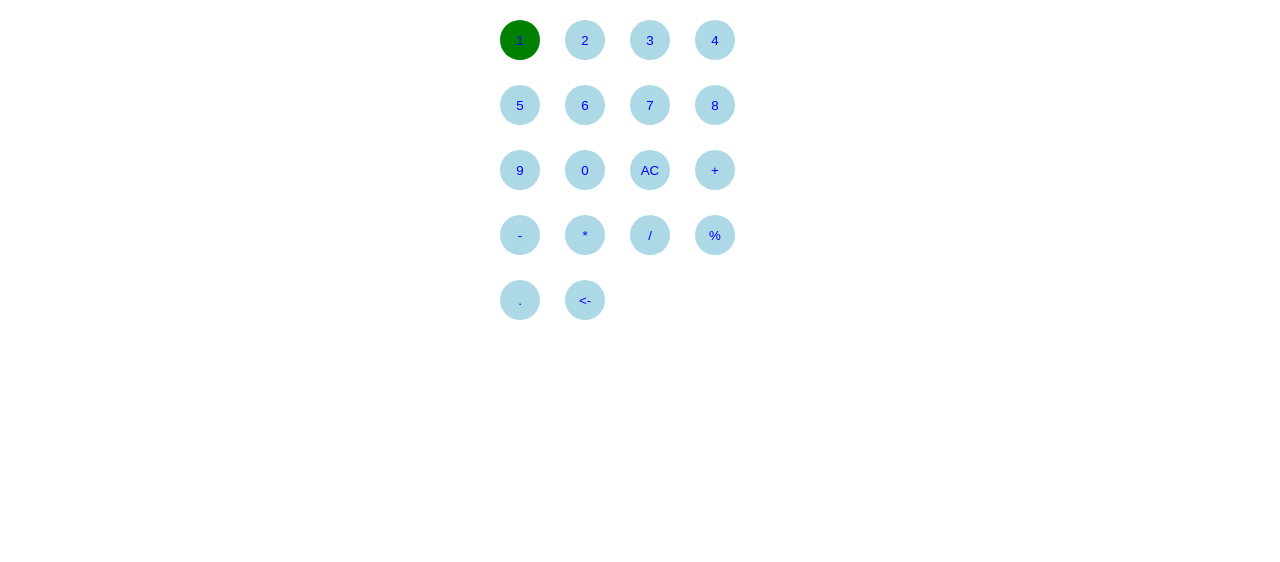
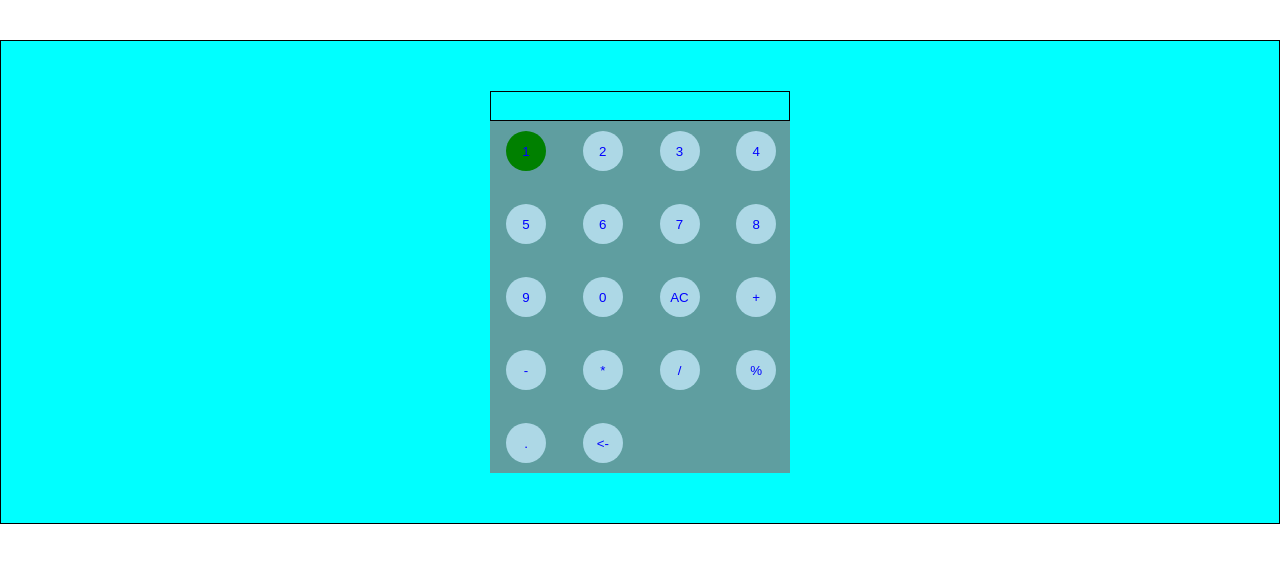
Before and after one commit to viniciusgasparino/calculadora, a Next.js app: page / in a window 1280 px wide. Shown: the top 562 px of the page. Built offline with nearby package versions, Linux system fonts and the light colour scheme.

Commit message:
criado div tela

```diff
--- a/components/calculadora/Calculadora.jsx
+++ b/components/calculadora/Calculadora.jsx
@@ -4,7 +4,8 @@ import styles from "./Calculadora.module.css"
 
 function Calculadora(){
   return(
-    <>
+    <div className={styles.container}>
+      <div className={styles.tela}><h2></h2></div>
       <div className={styles.content}>
         <Button text="1" corBotao="green"/>
         <Button text="2" />
@@ -25,7 +26,7 @@ function Calculadora(){
         <Button text="." />
         <Button text="<-"/>
       </div>
-    </>
+    </div>
   )
 }
 
--- a/components/calculadora/Calculadora.module.css
+++ b/components/calculadora/Calculadora.module.css
@@ -1,8 +1,29 @@
+.container{
+  display: flex;
+  flex-direction: column;
+  background-color: aqua;
+  margin: 40px auto;
+  width: 100%;
+  border: 1px solid;
+  align-items: center;
+  padding: 50px;
+}
+
+
+.tela{
+  width: 300px;
+  height: 30px;
+  text-align: right;
+  border: 1px solid;
+}
+
+
+
 .content{
-  max-width: 300px;
-  display: flex;
-  flex-direction: row;
-  flex-wrap: wrap;
-  gap: 5px;
-  margin: 10px auto;
+  width: 300px;
+  display: grid;
+  grid-template-columns: repeat(4, 1fr);
+  gap: 13px;
+  background-color: cadetblue;
+  padding-left: 6px;
 }
```
Lines whose indentation alone changed are shown as unchanged.
